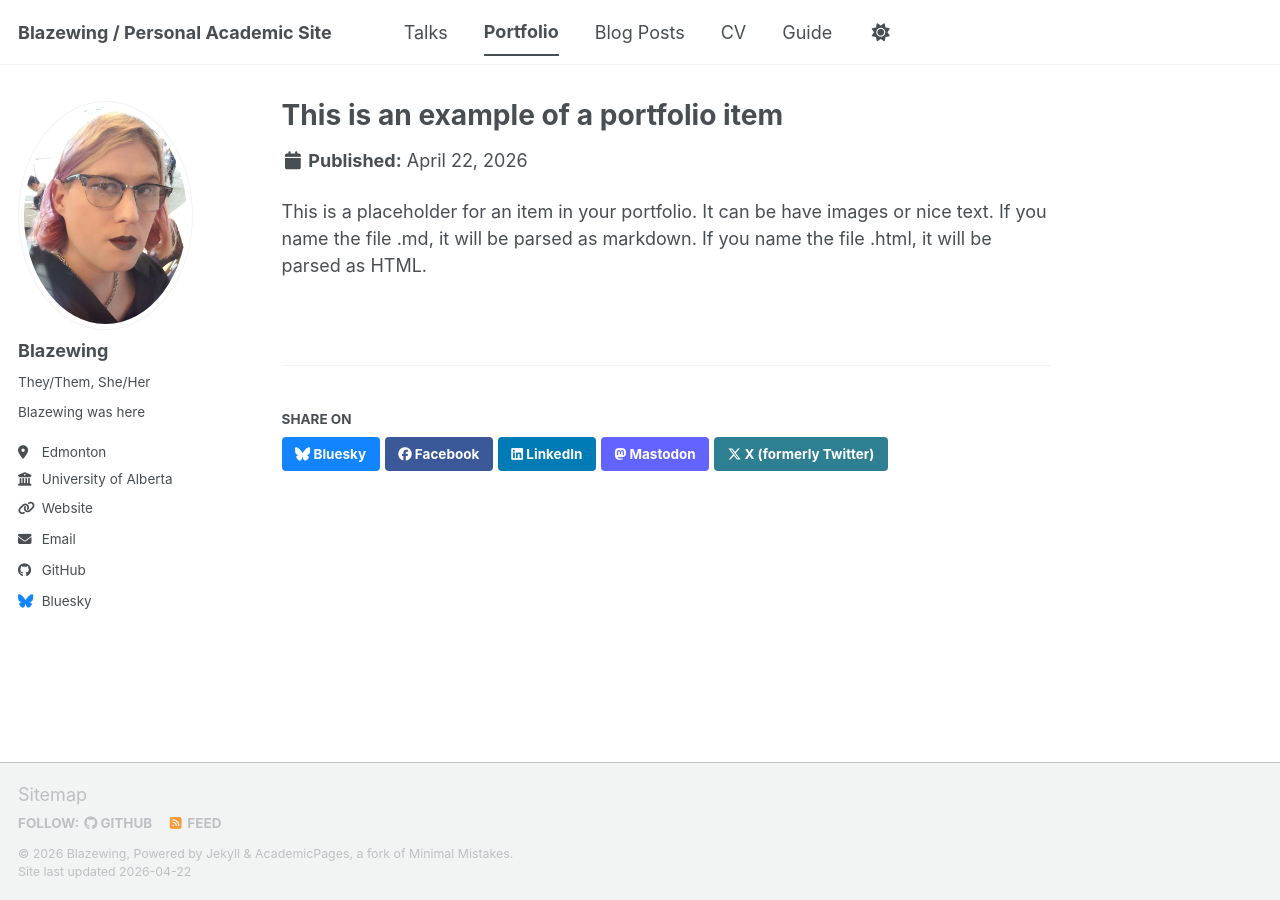
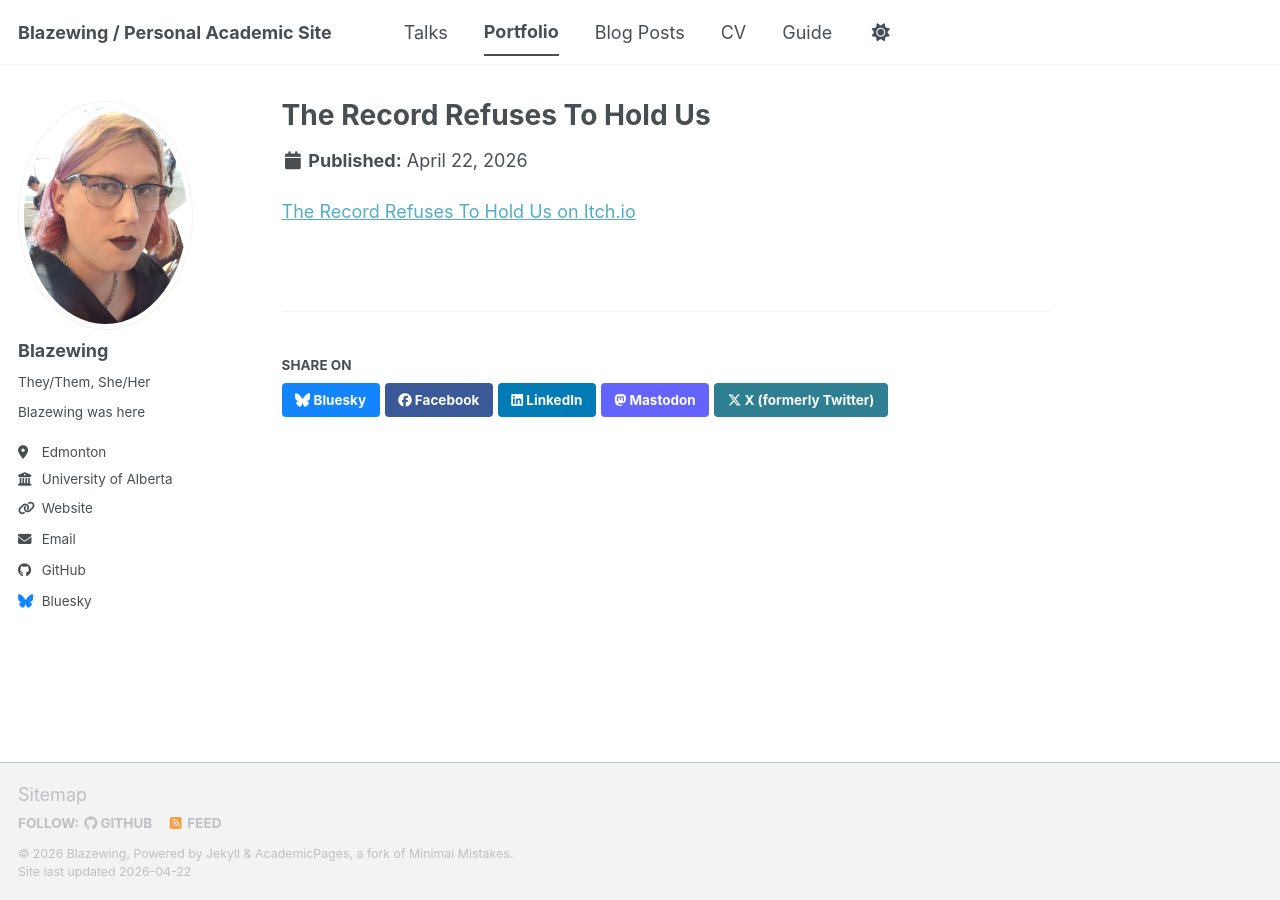
Before and after one commit to Blazewing2010/me, a Jekyll site: the page built from _portfolio/portfolio-1.md, in a window 1280 px wide. Built offline with Jekyll 4.4.1, drawn with Linux system fonts in a browser that asks for light colours; a script bundle is joined from its source files by our own code; library files that are not in the unit come from our copies.

Commit message:
Update portfolio-1.md

```diff
--- a/_portfolio/portfolio-1.md
+++ b/_portfolio/portfolio-1.md
@@ -1,7 +1,7 @@
 ---
-title: "This is an example of a portfolio item"
-excerpt: "This is an example of a short description for the portfolio item.<br/> You can also put an image in here using the img src tag. "
+title: "The Record Refuses To Hold Us"
+excerpt: "This short little project was a final project for DH 530 - Interactive Storytelling "
 collection: portfolio
 ---
 
-This is a placeholder for an item in your portfolio. It can be have images or nice text. If you name the file .md, it will be parsed as markdown. If you name the file .html, it will be parsed as HTML.
+<a href="https://mxblazewing.itch.io/the-record-refuses-to-hold-us"> The Record Refuses To Hold Us on Itch.io</a>
```
